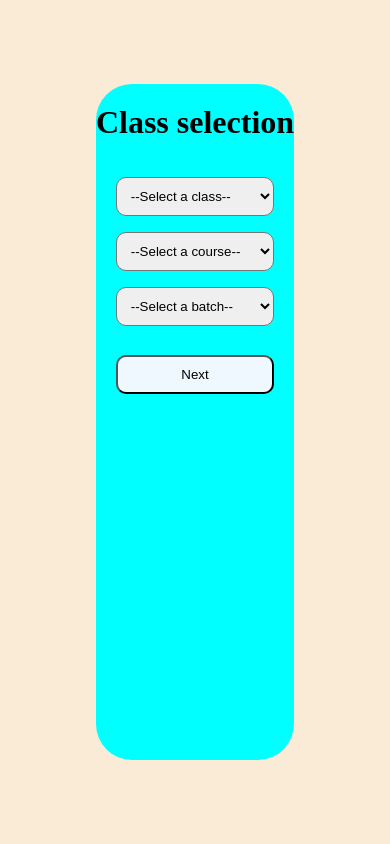
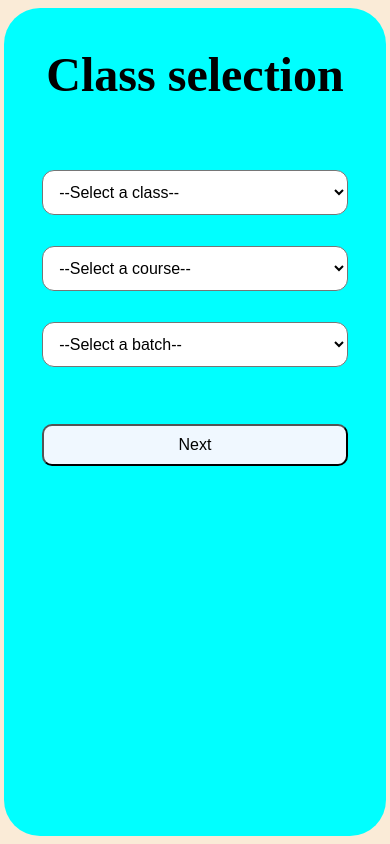
Before and after one commit to Vedantsd/BlitzAttend, a Flask app: template templates/index.html in a window 390 px wide. Run offline with Flask 3, Linux system fonts and the light colour scheme; the template is opened without the code that fills it: most values are stand-ins (such as "Sample title", 1, 10 or a date in 2020).

Commit message:
Added dynamic behavior to select

```diff
--- a/templates/index.html
+++ b/templates/index.html
@@ -35,21 +35,27 @@
             align-items: center;
         }
 
+        .container form {
+            width: 100%;
+            height: 100%;
+            display: flex;
+            flex-direction: column;
+            justify-content: center;
+            align-items: center;
+        }
+
         .heading {
             margin-top: 10%;
             margin-bottom: 10%;
         }
 
         .select-element {
+            margin-top: 8%;
             width: 80%;
-            margin-top: 8%;
-            border-radius: 10px;
-            padding: 10px;
-        }
-
-        .options {
-            border-radius: 36px;
-            padding: 10px;
+            padding: 12px;
+            border-radius: 12px;
+            font-size: 1rem;
+            background-color: aliceblue;
         }
 
         .submit {
@@ -64,6 +70,35 @@
             background-color: antiquewhite;
         }
 
+        @media screen and (max-width: 700px) {
+
+            .container {
+                width: 98%;
+                height: 98%;
+            }
+
+            .container form {
+                height: auto;
+            }
+
+            .heading {
+                font-size: 3rem;
+            }
+
+            .select-element {
+                width: 80%;
+                padding: 12px;
+                border-radius: 12px;
+                font-size: 1rem;
+                background-color: white;
+            }
+
+            .submit {
+                font-size: 1rem;
+            }
+
+        }
+
     </style>
 </head>
 <body>
@@ -72,20 +107,58 @@
 
             <h1 class="heading">Class selection</h1>
 
-            <select name="select-class" id="select-class" class="select-element">
-                <option value="" class="options">--Select a class--</option>
-            </select>
+            <form action="/attendance" method="post">
+                <select name="select-class" id="select-class" class="select-element" required>
+                    <option value="">--Select a class--</option>
+                    {% for class in classes.keys() %}
+                        <option value="{{class}}" class="options">{{class}}</option>
+                    {% endfor %}
+                </select>
 
-            <select name="select-course" id="select-course" class="select-element">
-                <option value="" class="options">--Select a course--</option>
-            </select>
+                <select name="select-course" id="select-course" class="select-element" required>
+                    <option value="">--Select a course--</option>
+                    {% for course in courses %}
+                        <option value="{{ course }}" class="options">{{course}}</option>
+                    {% endfor %}
+                </select>
 
-            <select name="select-batch" id="select-batch" class="select-element">
-                <option value="" class="options">--Select a batch--</option>
-            </select>
+                <select name="select-batch" id="select-batch" class="select-element">
+                    <option value="">--Select a batch--</option>
+                </select>
 
-            <input type="submit" value="Next" class="submit" id="submit">
+                <input type="submit" value="Next" class="submit" id="submit">
+
+            </form>
         </div>
     </div>
+
+
+    <script>
+
+        const batches = {{ class_json | safe}};
+
+        const classSelect = document.getElementById("select-class");
+        const batchSelect = document.getElementById("select-batch");
+
+
+        classSelect.addEventListener('change', function () {
+            const selectedClass = this.value;
+
+            batchSelect.innerHTML = "<option value='' class='options'>--Select a batch--</option>"
+
+            if (selectedClass && batches[selectedClass]) {
+                batches[selectedClass].forEach(element => {
+
+                    const option = document.createElement('option');
+                    option.value = element;
+                    option.textContent = element;
+                    batchSelect.appendChild(option);
+
+                });
+            }
+        });
+
+
+    </script>
 </body>
 </html>
```
